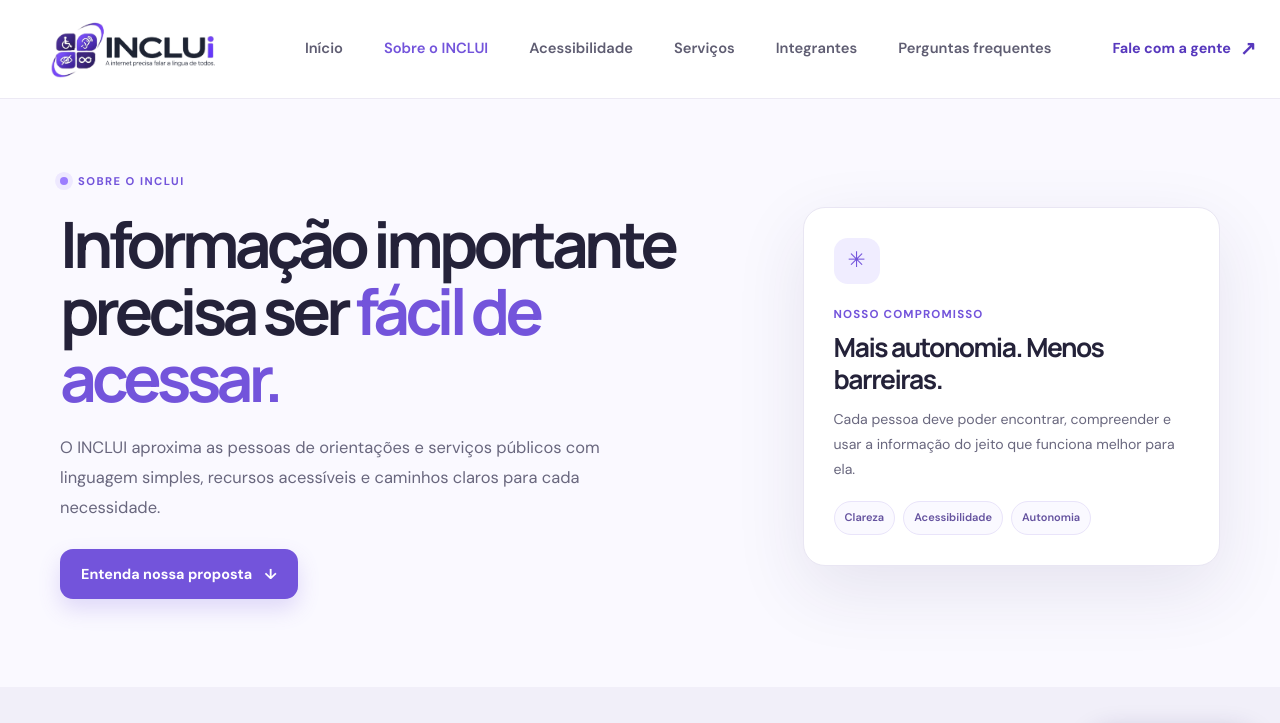
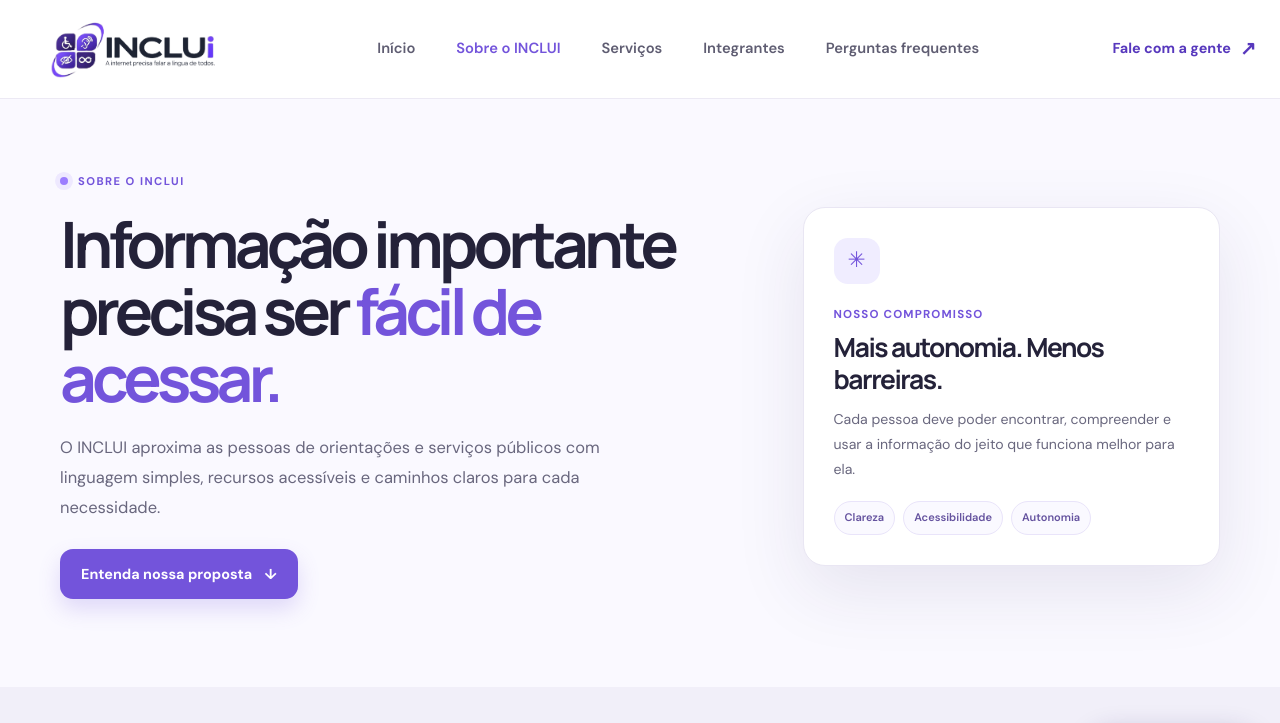
Before and after one commit to Mari1916/gs_inclui, a plain HTML site: page sobre.html in a window 1280 px wide. Shown: the top 723 px of the page. Drawn offline with Linux system fonts and the light colour scheme.

Commit message:
retirando o (acessibilidade) da nav e deixando somente o botão flutuante

```diff
--- a/sobre.html
+++ b/sobre.html
@@ -34,7 +34,6 @@
       <nav class="navegacao-principal" aria-label="Navegação principal">
         <a href="index.html#inicio">Início</a>
         <a href="sobre.html" aria-current="page">Sobre o INCLUI</a>
-        <a href="index.html#acessibilidade">Acessibilidade</a>
         <a href="index.html#servicos">Serviços</a>
         <a href="integrantes.html">Integrantes</a>
         <a href="faq.html">Perguntas frequentes</a>
```
